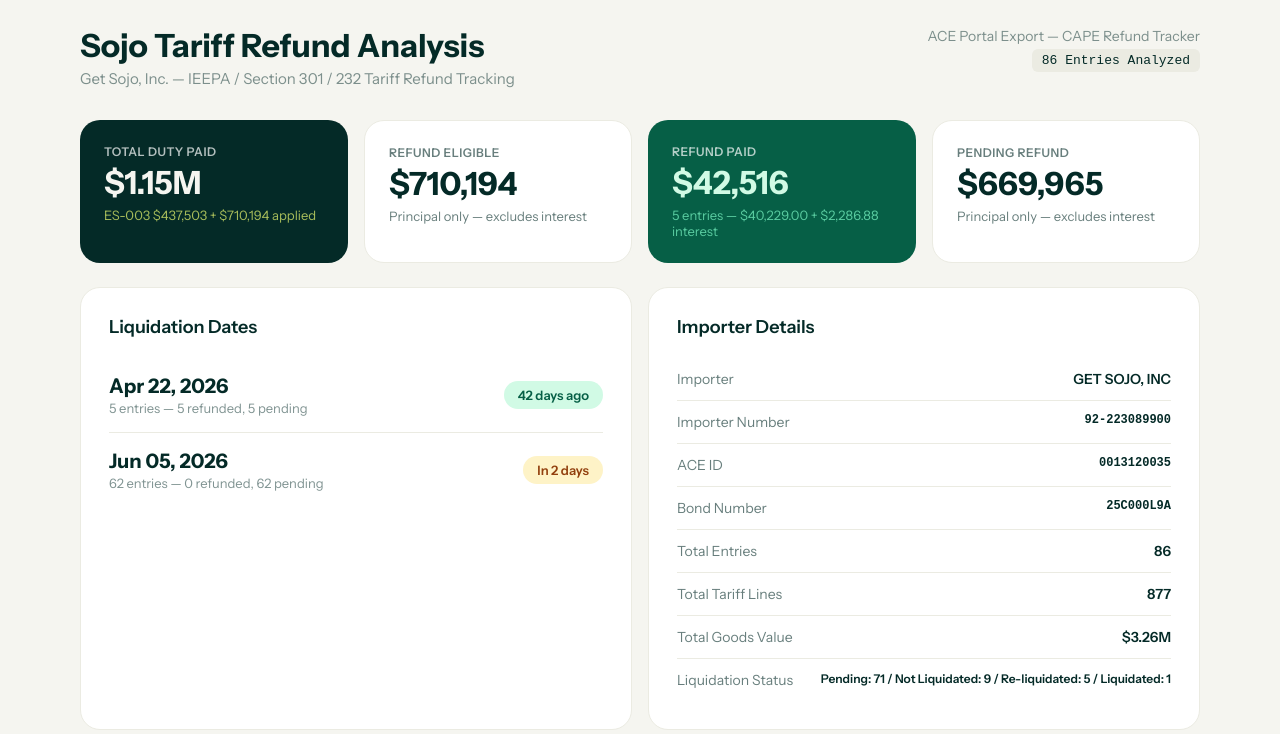
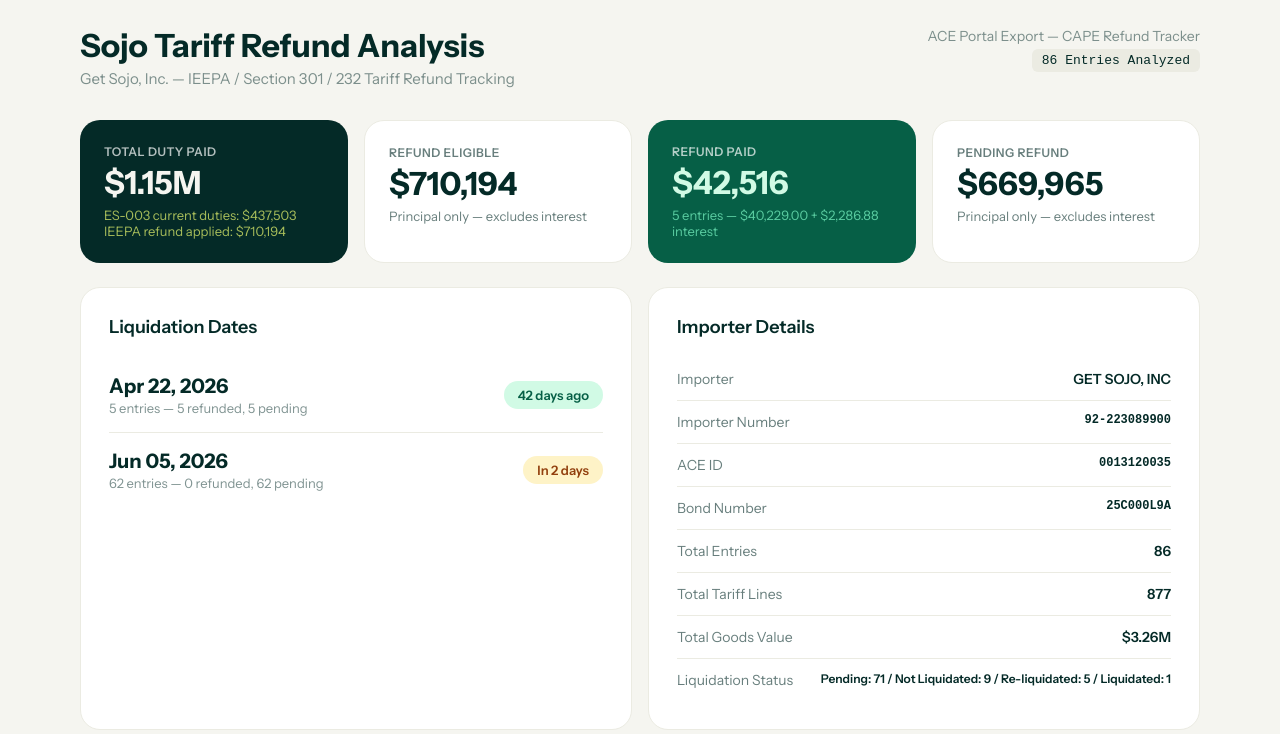
Before and after one commit to knowngroup/cape-refund-dashboard, a plain HTML site: page index.html in a window 1280 px wide. Shown: the part 66-800 px from the top of the page. Drawn offline with Linux system fonts and the light colour scheme.

Commit message:
Add files via upload

```diff
--- a/index.html
+++ b/index.html
@@ -123,7 +123,7 @@
     document.getElementById('refresh-ts').textContent='Last refresh: '+D.refreshTimestamp;
     document.getElementById('entry-count-badge').textContent=D.cards.totalEntries+' Entries Analyzed';
 
-    document.getElementById('card1').innerHTML='<div class="stat-label">Total Duty Paid</div><div class="stat-value">'+fmtK(D.cards.totalDutyPaid)+'</div><div class="stat-sub">ES-003 '+fmtK(D.cards.es003Duty)+' + '+fmtK(D.cards.refundApplied)+' applied</div>';
+    document.getElementById('card1').innerHTML='<div class="stat-label">Total Duty Paid</div><div class="stat-value">'+fmtK(D.cards.totalDutyPaid)+'</div><div class="stat-sub">ES-003 current duties: '+fmtK(D.cards.es003Duty)+'<br>IEEPA refund applied: '+fmtK(D.cards.refundApplied)+'</div>';
     document.getElementById('card2').innerHTML='<div class="stat-label">Refund Eligible</div><div class="stat-value">'+fmtK(D.cards.refundEligible)+'</div><div class="stat-sub">Principal only &mdash; excludes interest</div>';
     document.getElementById('card3').innerHTML='<div class="stat-label">Refund Paid</div><div class="stat-value">'+fmtK(D.cards.refundPaid)+'</div><div class="stat-sub">'+D.cards.refundPaidCount+' entries &mdash; '+fmt(D.cards.refundPaidPrincipal)+' + '+fmt(D.cards.refundPaidInterest)+' interest</div>';
     document.getElementById('card4').innerHTML='<div class="stat-label">Pending Refund</div><div class="stat-value">'+fmtK(D.cards.refundEligible - D.cards.refundPaidPrincipal)+'</div><div class="stat-sub">Principal only &mdash; excludes interest</div>';
```
